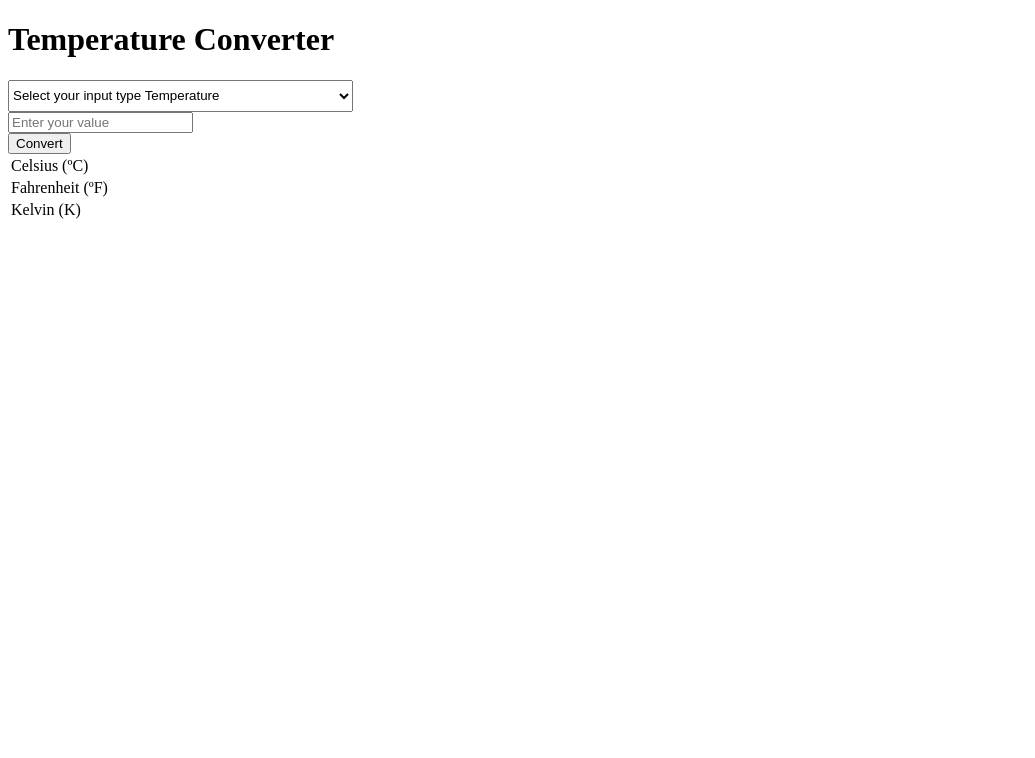
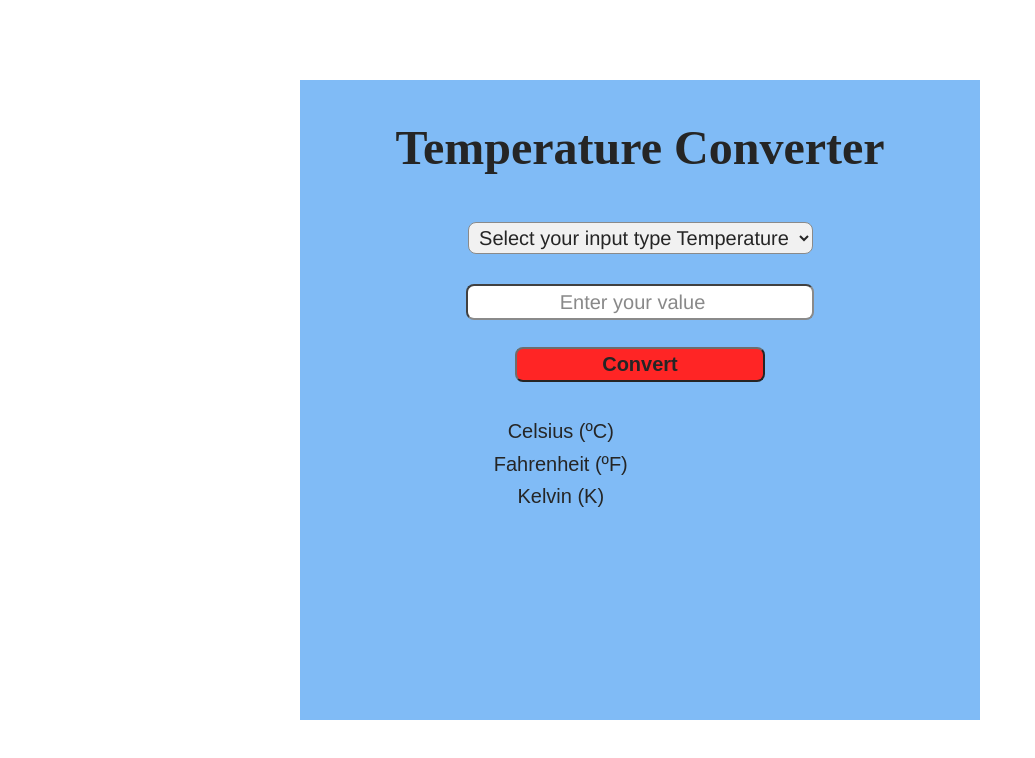
Before and after one commit to Jayate-Goel/Temperature-Converter, a plain HTML site: page index.html in a window 1280 px wide. Shown: the whole page, without its empty margins (0-1035 px from the left). Drawn offline with Linux system fonts and the light colour scheme.

Commit message:
index.html

```diff
--- a/index.html
+++ b/index.html
@@ -3,7 +3,7 @@
 <head>
     <meta charset="UTF-8">
     <meta name="viewport" content="width=device-width, initial-scale=1.0">
-    <link rel = "stylesheet" href="F:\Temperature Converter\Home Page\home.css">
+    <link rel = "stylesheet" href="home.css">
     <script  src = "action.js"></script>
     <title>Temperature Converter</title>
 <style>
```
